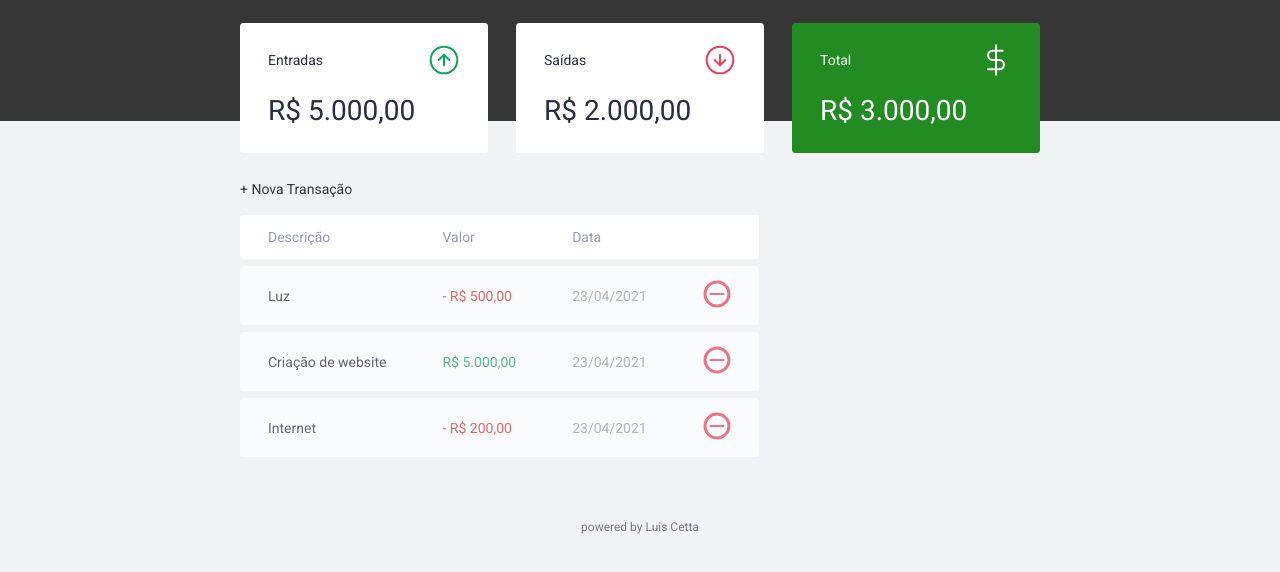
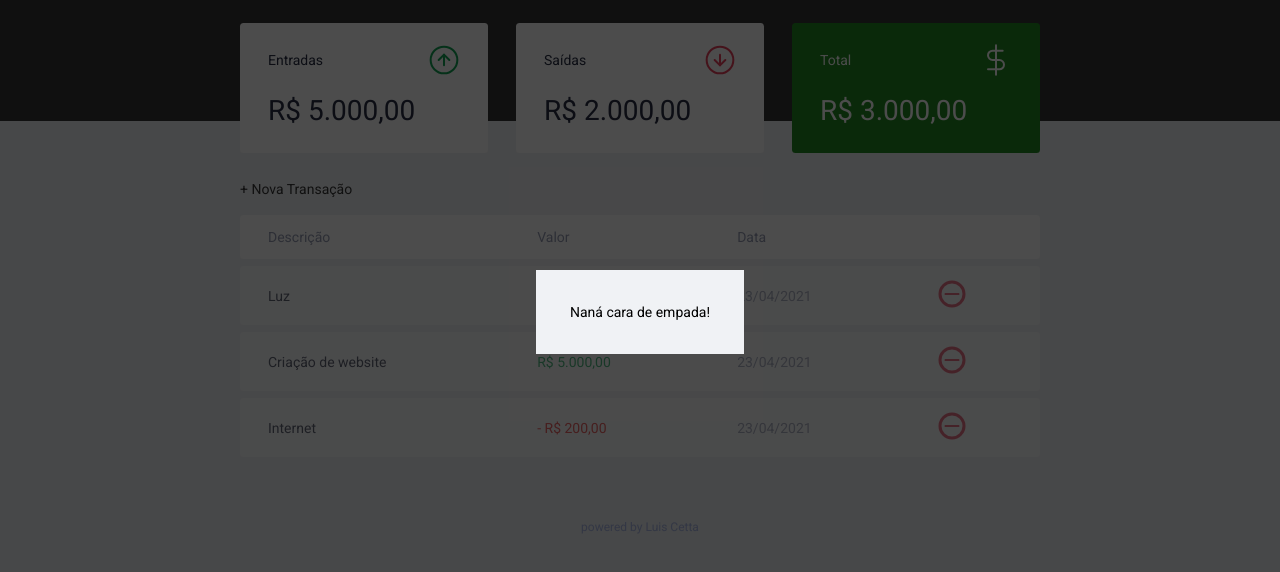
Before and after one commit to luiscetta/Dev.Finances, a plain HTML site: page index.html in a window 1280 px wide. Shown: the part 88-660 px from the top of the page. Drawn offline with Linux system fonts and the light colour scheme.

Commit message:
add modal contents/buttons/JS buttons

```diff
--- a/index.html
+++ b/index.html
@@ -94,6 +94,13 @@
         </section>
     </main>
 
+    <div class="modal-overlay">
+        <div class="modal">
+                Naná cara de empada!
+        </div>
+    </div>
+
+
     <footer>
         <p>powered by Luis Cetta</p>
     </footer>
--- a/styles.css
+++ b/styles.css
@@ -147,13 +147,16 @@ header {
 
 
 /* Table =================================================*/
+#transaction {
+    display: block;
+    width: 100%;
+    overflow-x: auto;
+}
+
 #data-table {
-    display: block;
     width: 100%;
     border-spacing: 0 0.5rem;
     color: #969cb3;
-
-    overflow-x: auto; /* criar rolagem no eixo x */
 }
 
 table thead tr th:first-child,
@@ -206,6 +209,26 @@ td.expense {
 
 
 
+/* Modal =================================================*/
+.modal-overlay {
+    width: 100%;
+    height: 100%;
+
+    background-color: rgba(0, 0, 0, 0.7);
+
+    position: fixed;
+    top: 0;
+
+    display: flex;
+    align-items: center;
+    justify-content: center;
+}
+
+.modal {
+    background: #f0f2f5;
+    padding: 2.4rem;
+}
+
 
 
 /* Footer =================================================*/
```
